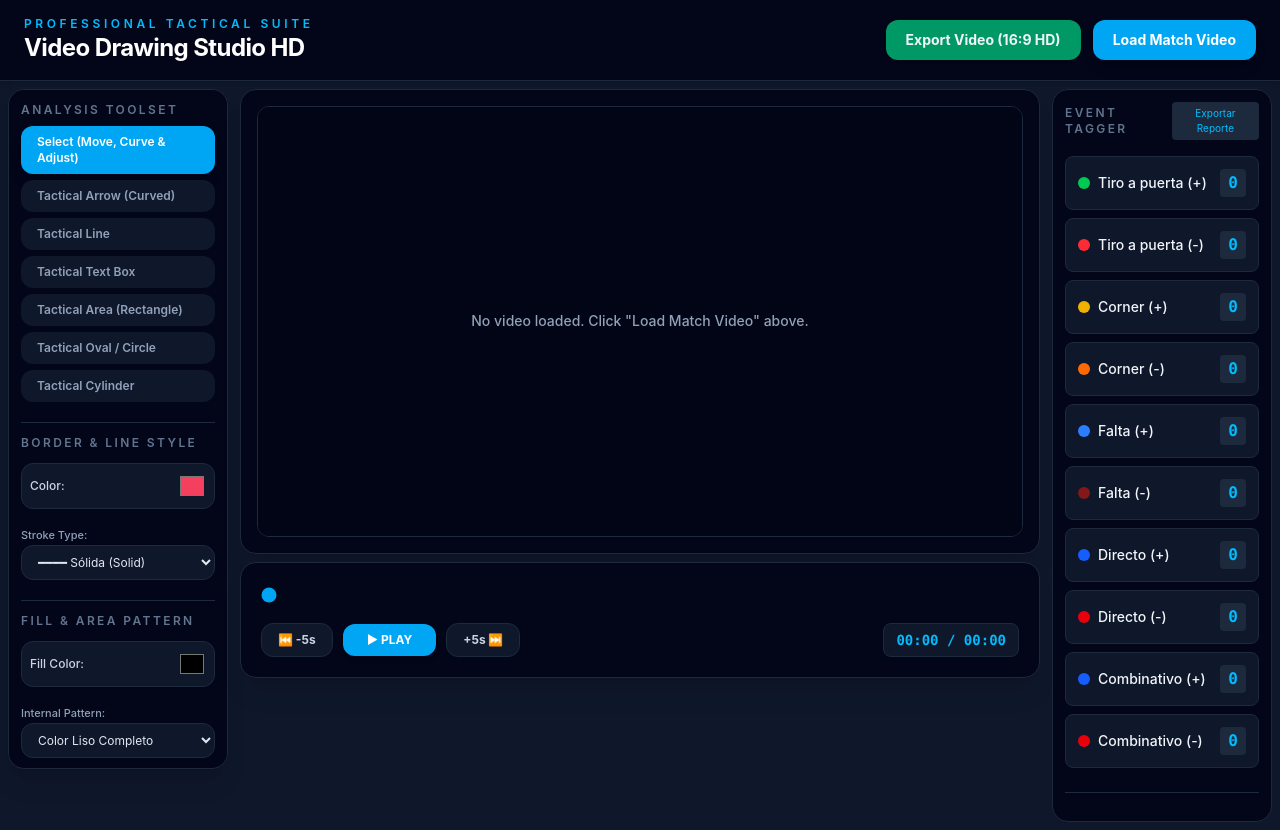
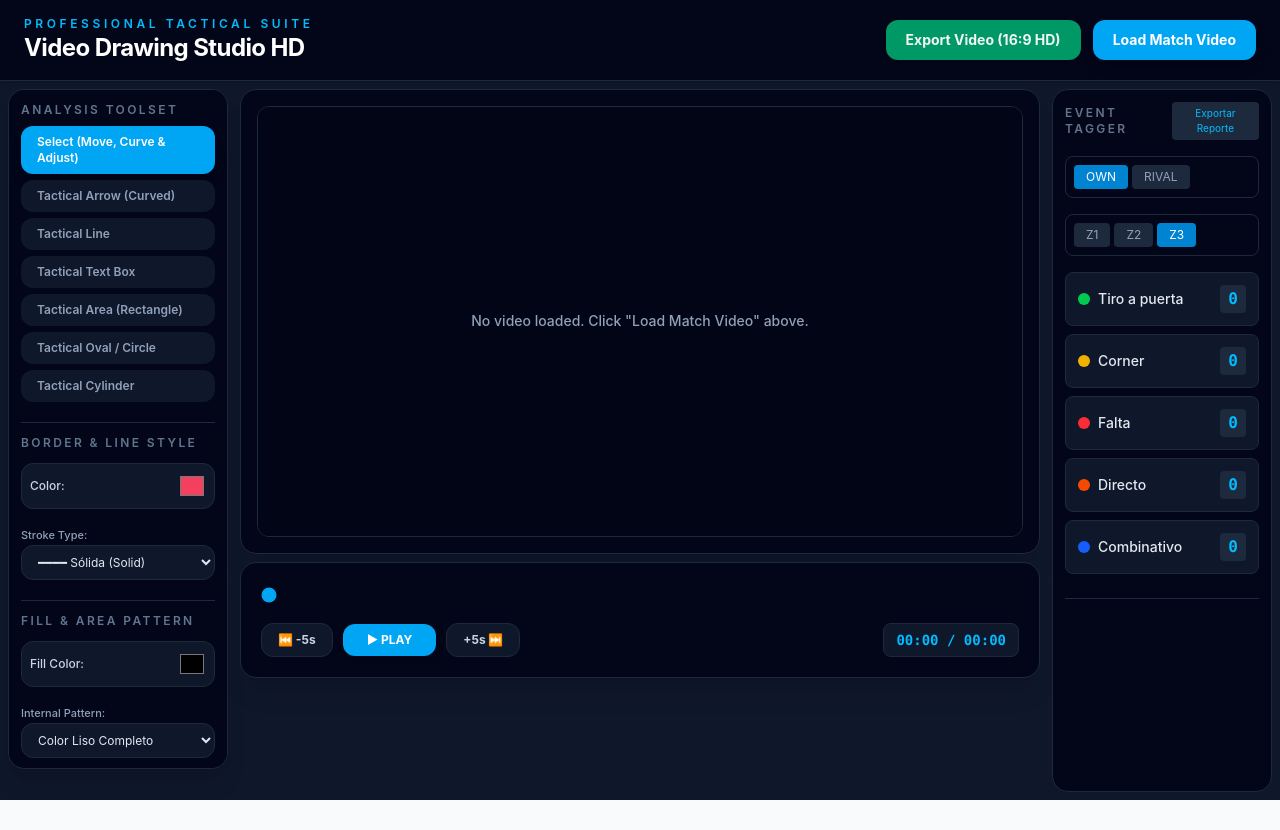
Before and after one commit to alvarofetero/video_drawing_studio, a React (Vite) app in the folder workspace/: page / in a window 1280 px wide. After the commit the page ends 800 px from the top, so only its background shows below. Built offline with nearby package versions, Linux system fonts and the light colour scheme; the HTML template or start-up script is replaced by a standard one.

Commit message:
add own/rival, z1,z2,z3 characteristics to events

```diff
--- a/workspace/src/App.jsx
+++ b/workspace/src/App.jsx
@@ -18,23 +18,20 @@ export default function App() {
   const [activeTool, setActiveTool] = useState('select')
   const [shapes, setShapes] = useState([])
   const [events, setEvents] = useState([])
-  const [eventTypes, setEventTypes] = useState(initialEventTypes) // Estado centralizado
+  const [eventTypes, setEventTypes] = useState(initialEventTypes)
 
-  // CORRECCIÓN: Ajustamos la resolución nativa interna a un ratio real de 16:9 HD
   const [videoSize] = useState({ width: 1280, height: 720 })
   const [duration, setDuration] = useState(0)
   const [currentTime, setCurrentTime] = useState(0)
   const [isRecording, setIsRecording] = useState(false)
   const [isPlaying, setIsPlaying] = useState(false)
 
-  // ESTADOS DE ESTILO Y PERSONALIZACIÓN TRADICIONAL
   const [strokeColor, setStrokeColor] = useState('#f43f5e')
   const [bgColor, setBgColor] = useState('#000000')
   const [opacity, setOpacity] = useState(0.3)
 
-  // NUEVOS ESTADOS DE ESTILO AVANZADO
-  const [lineStyle, setLineStyle] = useState('solid') // solid, dashed, dotted
-  const [fillPattern, setFillPattern] = useState('none') // none (solid color), grid, stripes
+  const [lineStyle, setLineStyle] = useState('solid')
+  const [fillPattern, setFillPattern] = useState('none')
 
   const isCurrentlyFrozenRef = useRef(false)
   const playerRef = useRef(null)
@@ -136,9 +133,12 @@ export default function App() {
 
   const analysisTimestamps = Array.from(new Set(shapes.map(s => Math.floor(s.timestamp))))
 
-  // 2. LÓGICA DE EVENTOS
-  const addEvent = (type) => {
-    const newEvent = { type, timestamp: currentTime, id: Date.now() };
+  // CORRECCIÓN AQUÍ: Ahora recibe el objeto estructurado directamente desde EventTagger
+  const addEvent = (eventData) => {
+    const newEvent = {
+      ...eventData,
+      timestamp: currentTime // Vinculamos de manera precisa el segundo exacto del video actual
+    };
     setEvents(prev => [...prev, newEvent]);
   };
 
@@ -149,7 +149,6 @@ export default function App() {
       videoElement.currentTime = time;
     }
   };
-
 
   return (
     <div className="min-h-screen w-full flex flex-col bg-slate-900 text-slate-100 antialiased">
@@ -176,7 +175,6 @@ export default function App() {
         </div>
       </header>
 
-      {/* <main className="flex-1 w-full mx-auto max-w-[1600px] grid gap-5 p-5 lg:grid-cols-[320px_1fr]"> */}
       <main className="flex-1 w-full mx-auto max-w-[1800px] grid gap-3 p-2 lg:grid-cols-[220px_1fr_220px]">
         <aside className="rounded-2xl border border-slate-800 bg-slate-950 p-3 shadow-xl space-y-5 h-fit overflow-y-auto max-h-[85vh]">
 
@@ -256,7 +254,6 @@ export default function App() {
 
         <section className="flex flex-col gap-2 h-full w-full min-w-0">
           <div className="w-full rounded-2xl border border-slate-800 bg-slate-950 p-4 shadow-xl flex items-center justify-center">
-            {/* CORRECCIÓN: Forzamos el contenedor visual a mantener un estricto ratio 16:9 panorámico estándar */}
             <div className="relative w-full aspect-video max-h-[75vh] overflow-hidden rounded-xl bg-black border border-slate-800">
               <VideoPlayer ref={playerRef} width={videoSize.width} height={videoSize.height} onTimeUpdate={handleTimeUpdate} onDurationChange={setDuration} onPlayStateChange={setIsPlaying} />
               <CanvasOverlay
@@ -297,7 +294,8 @@ export default function App() {
             </div>
           </div>
         </section>
-         {/* Derecha: Event Tagger (AHORA FUNCIONAL) */}
+
+        {/* Lateral Derecho: Event Tagger Completamente compatible */}
         <aside className="rounded-2xl border border-slate-800 bg-slate-950 p-3">
            <EventTagger
              events={events}
--- a/workspace/src/components/EventTagger.jsx
+++ b/workspace/src/components/EventTagger.jsx
@@ -1,62 +1,92 @@
-import React, { useMemo } from 'react';
-import eventTypes from '../config/events.json'; // Importa el JSON
-import EventSettings from './EventSettings'; // Tu componente de modal
+import React, { useMemo, useState } from 'react';
 
-// const eventTypes = [
-//   { id: 'corner', label: 'Corner', color: 'bg-yellow-500' },
-//   { id: 'shot', label: 'Tiro a puerta', color: 'bg-green-500' },
-//   { id: 'foul', label: 'Falta', color: 'bg-red-500' },
-//   { id: 'goal', label: 'Gol', color: 'bg-blue-500' }
-// ];
-
-// Sub-componente para la lista (hace el código mucho más legible)
+// ==========================================
+// SUB-COMPONENTE: HISTORIAL DE EVENTOS
+// ==========================================
 const EventHistory = ({ events, formatTime }) => {
-  // Optimizamos el sorteo para que no se ejecute en cada render innecesario
-  const sortedEvents = useMemo(() =>
-    [...events].sort((a, b) => b.timestamp - a.timestamp),
-    [events]
-  );
+  // Ordena los eventos del más reciente al más antiguo
+  const sortedEvents = useMemo(() => {
+    if (!Array.isArray(events)) return [];
+    return [...events].sort((a, b) => (b.timestamp || 0) - (a.timestamp || 0));
+  }, [events]);
 
   return (
     <ul className="flex-1 border-t border-slate-800 pt-4 mt-2 overflow-y-auto space-y-2">
-      {sortedEvents.map(ev => (
-        <li key={ev.id} className="text-[11px] flex justify-between bg-slate-900/50 p-2 rounded border border-slate-800">
-          <span className="font-semibold text-slate-300">{ev.type.toUpperCase()}</span>
-          <span className="font-mono text-sky-400">{formatTime(ev.timestamp)}</span>
+      {sortedEvents.map((ev, index) => {
+        // Extracción limpia y segura del tipo del evento
+        let typeDisplay = 'EVENTO';
+        if (ev && typeof ev === 'object') {
+          if (typeof ev.type === 'string') {
+            typeDisplay = ev.type;
+          } else if (ev.type && typeof ev.type === 'object' && ev.type.id) {
+            typeDisplay = ev.type.id;
+          } else if (ev.id && typeof ev.id === 'string') {
+            typeDisplay = ev.id;
+          }
+        } else if (typeof ev === 'string') {
+          typeDisplay = ev;
+        }
+
+        // Extracción limpia y segura de los metadatos tácticos
+        const teamDisplay = ev?.team ? String(ev.team).toUpperCase() : 'N/A';
+        const zoneDisplay = ev?.zone ? String(ev.zone).toUpperCase() : 'N/A';
+        const timestamp = ev?.timestamp || Date.now();
+
+        return (
+          <li key={ev?.id || index} className="text-[11px] flex justify-between bg-slate-900/50 p-2 rounded border border-slate-800">
+            <div className="flex flex-col">
+              {/* Nombre del evento (SHOOT, GOAL, FOUL...) */}
+              <span className="font-semibold text-slate-300">
+                {String(typeDisplay).toUpperCase()}
+              </span>
+              {/* Datos tácticos requeridos: OWN/RIVAL y ZONA */}
+              <span className="text-[9px] text-sky-600">
+                {teamDisplay} • {zoneDisplay}
+              </span>
+            </div>
+            <span className="font-mono text-sky-400 self-center">
+              {formatTime ? formatTime(timestamp) : new Date(timestamp).toLocaleTimeString()}
+            </span>
           </li>
-      ))}
+        );
+      })}
     </ul>
   );
 };
 
+// ==========================================
+// COMPONENTE PRINCIPAL: EVENT TAGGER
+// ==========================================
+export default function EventTagger({ events = [], onAddEvent, eventTypes = [], formatTime }) {
+  const [selectedTeam, setSelectedTeam] = useState('own');
+  const [selectedZone, setSelectedZone] = useState('zone3');
 
-
-
-
-
-// export default function EventTagger({ events, onAddEvent, formatTime }) {
-export default function EventTagger({ events, onAddEvent, eventTypes, setEventTypes, formatTime, ...props }) {
-
-  const eventCounts = events.reduce((acc, e) => {
-    acc[e.type] = (acc[e.type] || 0) + 1;
+  // Cálculo del contador por cada tipo de evento de manera segura
+  const eventCounts = useMemo(() => {
+    if (!Array.isArray(events)) return {};
+    return events.reduce((acc, e) => {
+      if (!e) return acc;
+      // Normaliza la lectura del tipo de evento tanto si es string como objeto
+      const typeKey = typeof e.type === 'string' ? e.type : (e.type?.id || e.id || '');
+      if (typeKey) {
+        acc[typeKey] = (acc[typeKey] || 0) + 1;
+      }
       return acc;
     }, {});
+  }, [events]);
 
-
+  // Exportación del reporte en formato JSON descargable
   const exportEventReport = () => {
-      // Preparamos los datos con el formato que desees
     const report = eventTypes.map(ev => ({
       label: ev.label,
       category: ev.category,
       count: eventCounts[ev.id] || 0
     }));
 
-      // Convertimos a JSON y creamos el blob
     const dataStr = JSON.stringify(report, null, 2);
     const dataBlob = new Blob([dataStr], { type: 'application/json' });
     const url = URL.createObjectURL(dataBlob);
 
-      // Creamos un link temporal para la descarga
     const link = document.createElement('a');
     link.href = url;
     link.download = `reporte_eventos_${new Date().toLocaleDateString()}.json`;
@@ -64,41 +94,65 @@ export default function EventTagger({ events, onAddEvent, eventTypes, setEventTy
     URL.revokeObjectURL(url);
   };
 
-  // Agrupación automática basada en la categoría
-  const grouped = useMemo(() => {
-    return eventTypes.reduce((acc, ev) => {
-      if (!acc[ev.category]) acc[ev.category] = [];
-      acc[ev.category].push(ev);
-      return acc;
-    }, {});
-  }, [eventTypes]);
-
   return (
     <section className="flex flex-col h-full gap-4">
-
       <header className="flex justify-between items-center">
         <span className="text-xs font-semibold uppercase tracking-[0.2em] text-slate-500">Event Tagger</span>
-        <button
-          onClick={exportEventReport}
-          className="text-[10px] bg-slate-800 text-sky-400 px-2 py-1 rounded hover:bg-slate-700"
-        >
+        <button onClick={exportEventReport} className="text-[10px] bg-slate-800 text-sky-400 px-2 py-1 rounded hover:bg-slate-700">
           Exportar Reporte
         </button>
       </header>
 
-      {/* <header className="text-xs font-semibold uppercase tracking-[0.2em] text-slate-500">Event Tagger</header> */}
+      {/* Selector de Equipo - Mantiene tu diseño exacto */}
+      <section className="flex gap-4 p-2 bg-slate-950 rounded-lg border border-slate-800">
+        <div className="flex gap-1">
+          {['own', 'rival'].map(team => (
+            <button
+              key={team}
+              type="button"
+              onClick={() => setSelectedTeam(team)}
+              className={`px-3 py-1 text-xs rounded transition-colors ${selectedTeam === team ? 'bg-sky-600 text-white' : 'bg-slate-800 text-slate-400'}`}
+            >
+              {team.toUpperCase()}
+            </button>
+          ))}
+        </div>
+      </section>
 
-      {/* Action section (buttons)*/}
+      {/* Selector de Zona - Mantiene tu diseño exacto */}
+      <section className="flex gap-4 p-2 bg-slate-950 rounded-lg border border-slate-800">
+        <div className="flex gap-1">
+          {[1, 2, 3].map(zone => (
+            <button
+              key={zone}
+              type="button"
+              onClick={() => setSelectedZone(`zone${zone}`)}
+              className={`px-3 py-1 text-xs rounded transition-colors ${selectedZone === `zone${zone}` ? 'bg-sky-600 text-white' : 'bg-slate-800 text-slate-400'}`}
+            >
+              Z{zone}
+            </button>
+          ))}
+        </div>
+      </section>
+
+      {/* Rejilla de botones para los tipos de evento */}
       <nav className="grid grid-cols-1 gap-2">
         {eventTypes.map(ev => (
           <button
             key={ev.id}
-            onClick={() => onAddEvent(ev.id)}
+            type="button"
+            onClick={() => onAddEvent({
+              id: String(Date.now() + Math.random()), // Genera ID único plano
+              type: ev.id,
+              team: selectedTeam,
+              zone: selectedZone,
+              timestamp: Date.now()
+            })}
             className="flex justify-between items-center bg-slate-900 p-3 rounded-lg hover:bg-slate-800 transition-all border border-slate-800"
           >
             <div className="flex items-center gap-2">
               <div className={`w-3 h-3 rounded-full ${ev.color}`} />
-              <span className="text-sm font-medium">{ev.label}</span>
+              <span className="text-sm font-medium text-slate-200">{ev.label}</span>
             </div>
             <span className="font-mono font-bold bg-slate-800 px-2 py-0.5 rounded text-sky-400">
               {eventCounts[ev.id] || 0}
@@ -107,8 +161,7 @@ export default function EventTagger({ events, onAddEvent, eventTypes, setEventTy
         ))}
       </nav>
 
-
-      {/* Sección de historial */}
+      {/* Renderizado de la lista del historial */}
       <EventHistory events={events} formatTime={formatTime} />
     </section>
   );
--- a/workspace/src/config/events.json
+++ b/workspace/src/config/events.json
@@ -1,12 +1,7 @@
 [
-  { "id": "shot_fav", "label": "Tiro a puerta (+)", "color": "bg-green-500", "category": "fav" },
-  { "id": "shot_con", "label": "Tiro a puerta (-)", "color": "bg-red-500", "category": "con"  },
-  { "id": "corner_fav", "label": "Corner (+)", "color": "bg-yellow-500", "category": "fav" },
-  { "id": "corner_con", "label": "Corner (-)", "color": "bg-orange-500", "category": "con" },
-  { "id": "foul_fav", "label": "Falta (+)", "color": "bg-blue-500", "category": "fav" },
-  { "id": "foul_con", "label": "Falta (-)", "color": "bg-red-900", "category": "con" },
-  { "id": "long_fav", "label": "Directo (+)", "color": "bg-blue-600", "category": "fav" },
-  { "id": "long_con", "label": "Directo (-)", "color": "bg-red-600", "category": "con" },
-  { "id": "comb_fav", "label": "Combinativo (+)", "color": "bg-blue-600", "category": "fav" },
-  { "id": "comb_cont", "label": "Combinativo (-)", "color": "bg-red-600", "category": "con" }
+  { "id": "shot", "label": "Tiro a puerta", "color": "bg-green-500", "category": "fav" },
+  { "id": "corner", "label": "Corner", "color": "bg-yellow-500", "category": "fav" },
+  { "id": "foul", "label": "Falta", "color": "bg-red-500", "category": "fav" },
+  { "id": "long", "label": "Directo", "color": "bg-orange-600", "category": "fav" },
+  { "id": "comb", "label": "Combinativo", "color": "bg-blue-600", "category": "fav" }
 ]
```
Lines whose indentation alone changed are shown as unchanged.
